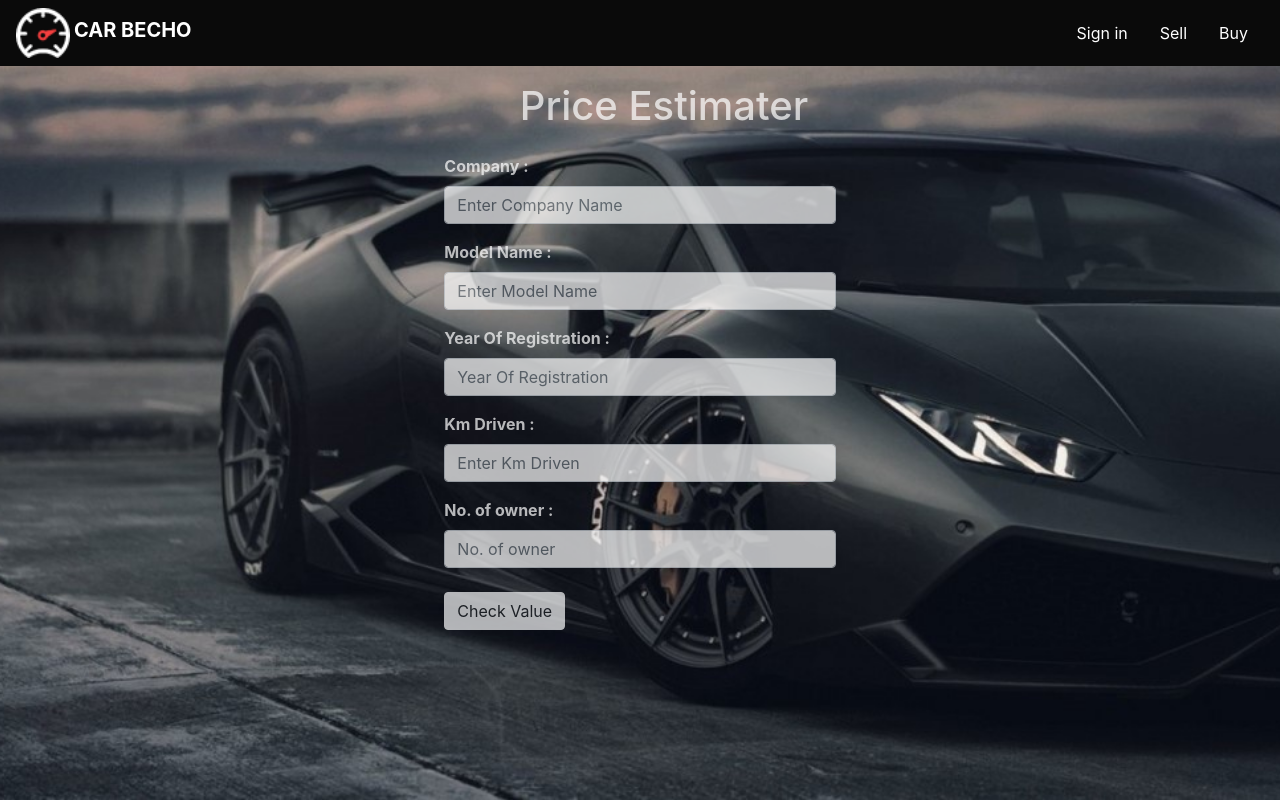
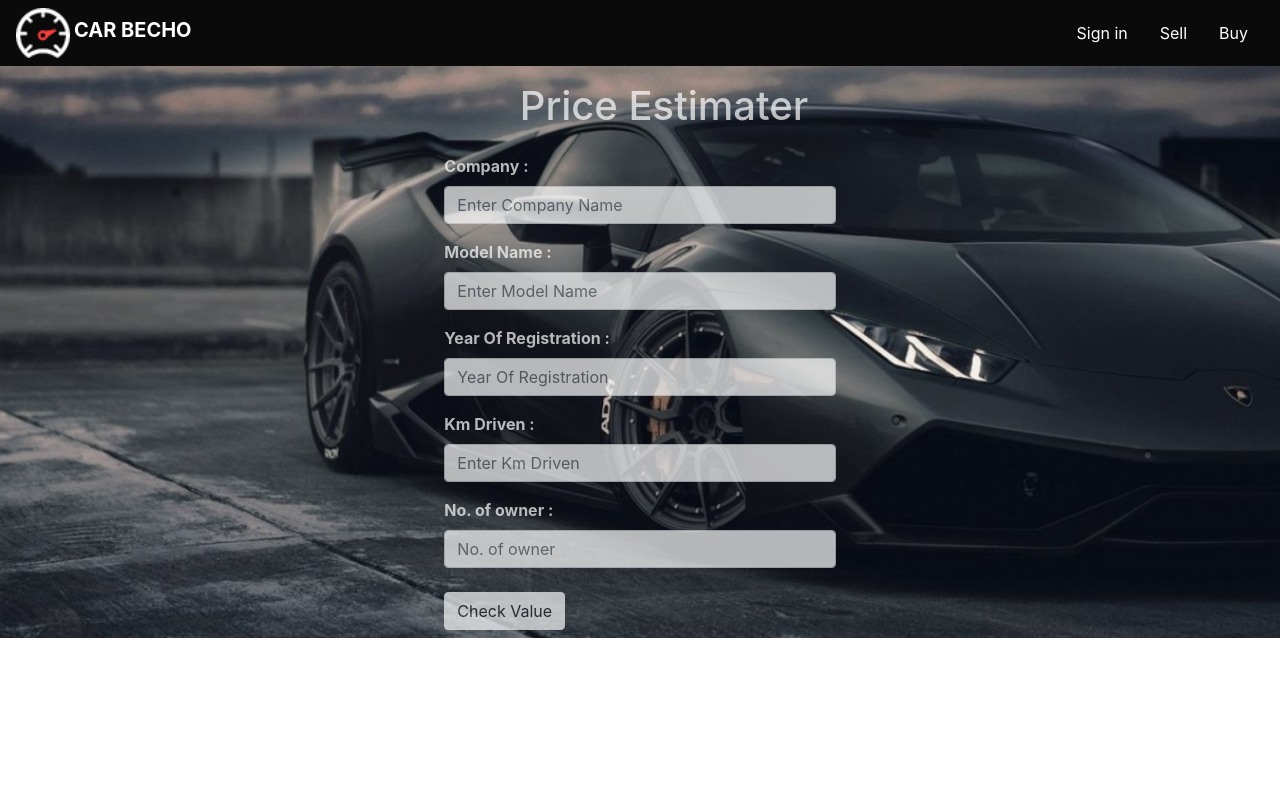
Before and after one commit to smita-dev/Car-Becho, a website: page home.html in a window 1280 px wide. Drawn offline with nearby package versions, Linux system fonts and the light colour scheme; no server answers.

Commit message:
updated design

```diff
--- a/home.html
+++ b/home.html
@@ -8,7 +8,7 @@
     <link rel="stylesheet" href="https://maxcdn.bootstrapcdn.com/bootstrap/4.0.0/css/bootstrap.min.css" integrity="sha384-Gn5384xqQ1aoWXA+058RXPxPg6fy4IWvTNh0E263XmFcJlSAwiGgFAW/dAiS6JXm" crossorigin="anonymous">
     <link rel="stylesheet" href="style.css">
 </head>
-<body>
+<body class="home-screen">
         <nav class="navbar justify-content-between nav navbar navbar-light" style="background-color: #0a0a0a;">
                 <a class="font-weight-bold">
                     <img src="logo.png" class="logo">
@@ -27,6 +27,7 @@
                         </li>
                 </ul>
         </nav>
+
 
         <div class="implementation ">
           <h1 style="color: white;"class="mt-3 ml-5 text-center">Price Estimater</h1>
--- a/style.css
+++ b/style.css
@@ -3,10 +3,10 @@
     /* opacity: 0.6; */
 .window{
     background-color: rgb(231, 227, 222);
-    opacity: 0.8;
+    /* opacity: 0.8; */
 }
-body{
-    height: 100vh;
+.home-screen{
+    /* height: 100vh; */
     background-image: url('car-wallpaper.jpg');
     background-repeat: no-repeat;
     background-size: cover;
@@ -14,7 +14,7 @@ body{
 }
 .screen{
     height: 100vh;
-    background-image: url('car1.jpg');
+    /* background-image: url('car1.jpg');  */
     background-repeat: no-repeat;
     background-size: cover;
     background-position: center center;
```
Also changed, not shown: login.html (+1 -0 lines).
